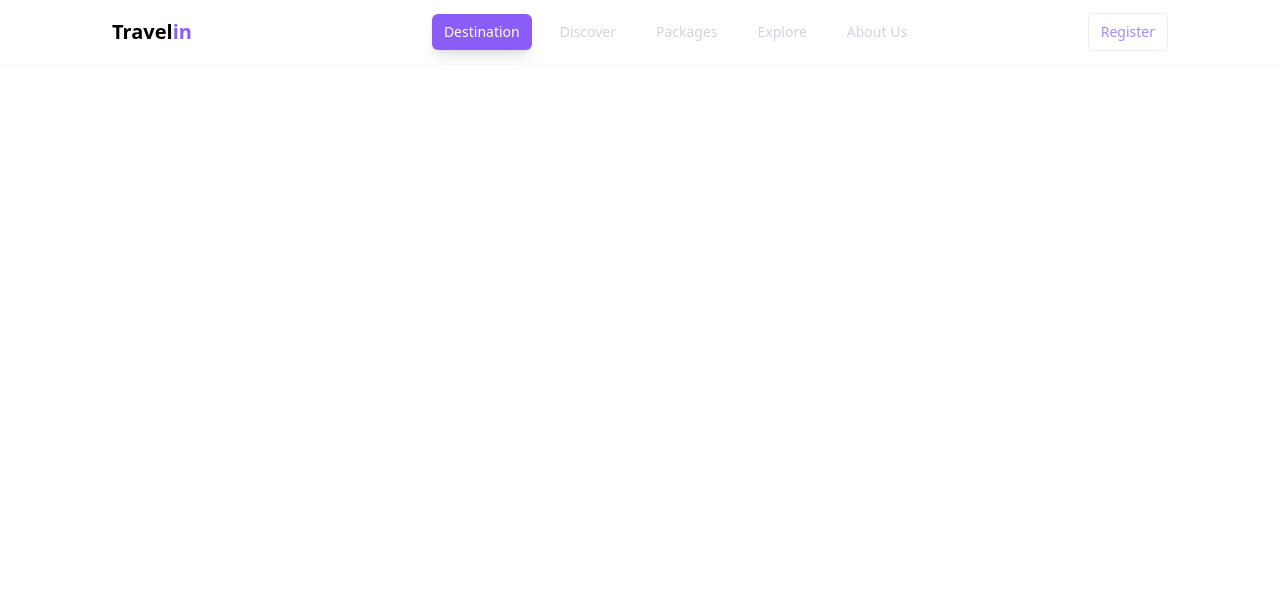
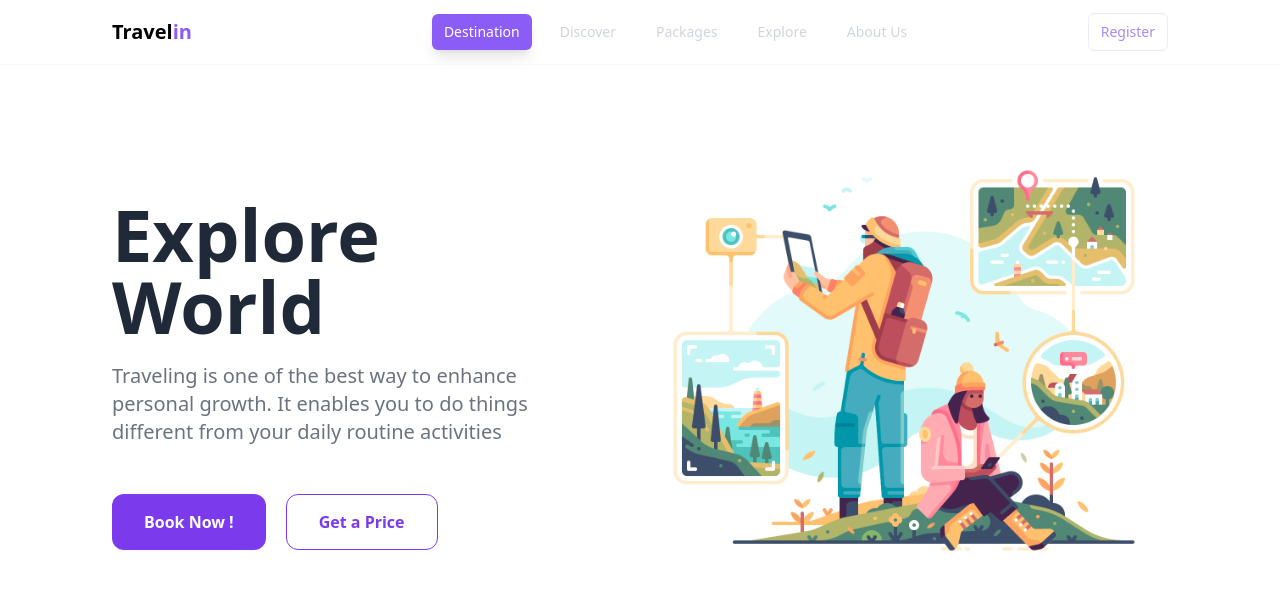
Before and after one commit to earth1168/Travel-Landing-Page, a Next.js app: page / in a window 1280 px wide. Shown: the top 590 px of the page. Built offline with nearby package versions, Linux system fonts and the light colour scheme.

Commit message:
Hero section

```diff
--- /dev/null
+++ b/pages/MainPage.tsx
@@ -0,0 +1,47 @@
+import React from "react";
+import { HiOutlineArrowNarrowRight } from "react-icons/hi";
+import Image from "next/image";
+import HeroImage from "../public/images/hero.png";
+//import Trending from '../components/Trending'
+
+function MainPage() {
+  return (
+    <>
+      <div className=" w-screen">
+        <div className="flex h-auto w-screen items-center justify-center p-8">
+          <div className="ml-10 md:ml-20 md:w-1/2">
+            <h1 className="my-5 text-5xl font-bold text-gray-800 md:text-7xl">
+              Explore World
+            </h1>
+            <p className="text-base text-gray-500 md:text-xl">
+              Traveling is one of the best way to enhance personal growth. It
+              enables you to do things different from your daily routine
+              activities
+            </p>
+            <div className="mt-12 flex items-start justify-start gap-5 text-center ">
+              <button className=" h-14  cursor-pointer rounded-xl  bg-violet-600 px-8 font-semibold text-white hover:bg-violet-900 hover:shadow-xl">
+                Book Now !
+              </button>
+              <button className="h-14 cursor-pointer rounded-xl  border border-violet-600 px-8 font-semibold text-violet-600 hover:bg-violet-900 hover:text-white hover:shadow-xl">
+                Get a Price
+              </button>
+            </div>
+          </div>
+
+          <div className="hidden md:block">
+            <Image
+              src={HeroImage}
+              width={900}
+              height={700}
+              objectFit="contain"
+              alt="hero img"
+            />
+          </div>
+        </div>
+        {/* <Trending /> */}
+      </div>
+    </>
+  );
+}
+
+export default MainPage;
--- a/pages/index.tsx
+++ b/pages/index.tsx
@@ -2,6 +2,7 @@ import type { NextPage } from "next";
 import Head from "next/head";
 import Image from "next/image";
 import Navbar from "../components/Navbar";
+import MainPage from "./mainPage";
 
 const Home: NextPage = () => {
   return (
@@ -11,6 +12,7 @@ const Home: NextPage = () => {
         <link rel="icon" href="/favicon.ico" />
       </Head>
       <Navbar />
+      <MainPage />
     </div>
   );
 };
```
